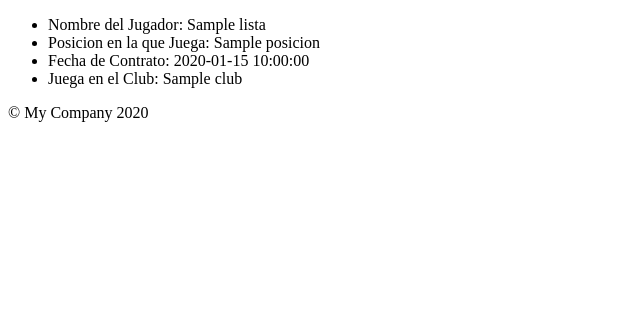
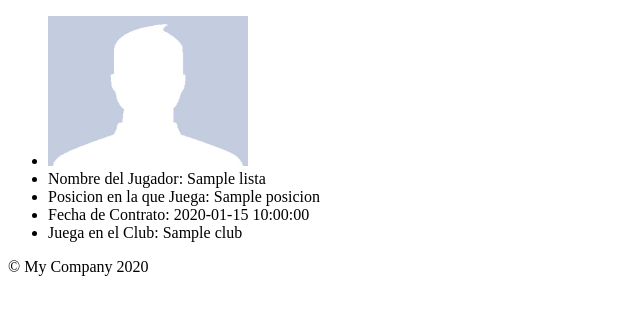
Before and after one commit to CR-Lean/Mundial_Futbol_PWA, a Yii app: template views/pais/lista-jugadores.php in a window 1280 px wide. Shown: the top 315 px of the page, without its empty margins (0-640 px from the left). Run offline with PHP 8.4 and a stand-in for Yii, Linux system fonts and the light colour scheme; the template is opened without the code that fills it: most values are stand-ins (such as "Sample title", 1, 10 or a date in 2020); data that the repository does not hold is empty; some libraries are stand-ins or nearby versions.

Commit message:
Reorganizando el codigo
Aplicado autoformato de netbeans jaja. Fue quitado el uso del html helper y se modificó el alcance de la creacion de lista de jugadores para lograr que tengan su propio contenedor de columna y mostrar 2 jugadores por cada fila. Agregada la imagen por defecto a cada tarjeta de jugador.

```diff
--- a/views/pais/lista-jugadores.php
+++ b/views/pais/lista-jugadores.php
@@ -1,31 +1,33 @@
 <?php
 
-use yii\helpers\Html;
 use yii\widgets\LinkPager;
 
-$this->title = 'Jugadores - '.$nombre_pais;
+$this->title = 'Jugadores - ' . $nombre_pais;
 $this->params['breadcrumbs'][] = $this->title;
 
 \yii\web\YiiAsset::register($this);
 ?>
 <div class="jugadorPais-view">
     <div class="row justify-content-center">
+        <?php foreach ($lista as $jugador): ?>
             <div class="col-md-6">
 
-    <?php foreach ($lista as $jugador): ?>
                 <ul class="list-group list-group-flush">
-        <li class="list-group-item"><label>Nombre del Jugador:</label> <?=$jugador['Nombre']?></li>
-        <li class="list-group-item"><label>Posicion en la que Juega:</label> <?=$jugador['Posicion']?></li>
-        <li class="list-group-item"><label>Fecha de Contrato:</label> <?=$jugador['Fecha']?></li>
-        <li class="list-group-item"><label>Juega en el Club:</label> <?=$jugador['Club']?></li>
+                    <li class="list-group-item"> <img class="card-img-top" width="200" height="150" src="<?= Yii::getAlias("@web/images/default.jpg") ?>" title="<?php echo $jugador['Nombre'] ?>"> </li>
+                    <li class="list-group-item"><label>Nombre del Jugador:</label> <?= $jugador['Nombre'] ?></li>
+                    <li class="list-group-item"><label>Posicion en la que Juega:</label> <?= $jugador['Posicion'] ?></li>
+                    <li class="list-group-item"><label>Fecha de Contrato:</label> <?= $jugador['Fecha'] ?></li>
+                    <li class="list-group-item"><label>Juega en el Club:</label> <?= $jugador['Club'] ?></li>
                 </ul>
-    <?php endforeach; ?>
 
             </div>
+        <?php endforeach; ?>
     </div>
-<?= LinkPager::widget([
+    <?=
+    LinkPager::widget([
         'pagination' => $paginacion,
         'prevPageLabel' => 'Anterior',
         'nextPageLabel' => 'Siguiente',
-  ])?>
+    ])
+    ?>
 </div>
```
Lines whose indentation alone changed are shown as unchanged.
